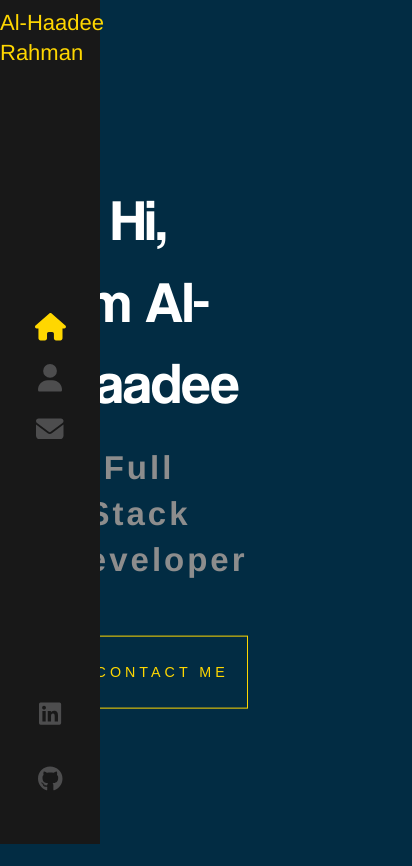
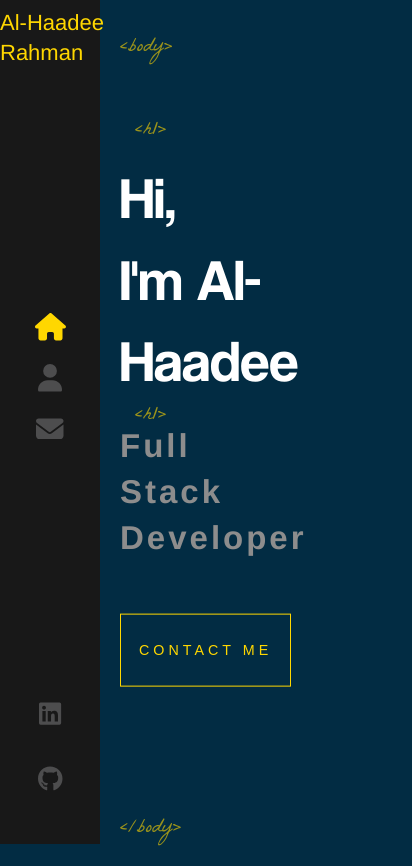
Before and after one commit to Alhaadee/portfolio, a React (Vite) app in the folder portfolio-website/: page / in a window 390 px wide. Shown: the whole page, 412 px wide, since content can reach past the window. Built offline with nearby package versions, Linux system fonts and the light colour scheme.

Commit message:
adds media query and styling

```diff
--- a/portfolio-website/src/App.css
+++ b/portfolio-website/src/App.css
@@ -18,9 +18,7 @@
 }
 
 #root {
-  max-width: 1280px;
-  margin: 0 auto;
-  padding: 2rem;
+  margin: auto;
   text-align: center;
 }
 
--- a/portfolio-website/src/components/Home/Home.jsx
+++ b/portfolio-website/src/components/Home/Home.jsx
@@ -9,7 +9,6 @@
             <h1> Hi, <br /> I'm
                 Al-Haadee
                 <br />
-
             </h1>
             <h2>Full Stack Developer</h2>
             <Link to="/contact" className="flat-button">CONTACT ME</Link>
--- a/portfolio-website/src/components/Home/home.css
+++ b/portfolio-website/src/components/Home/home.css
@@ -1,10 +1,12 @@
 .home-page .text-zone {
     position: absolute;
-    left: 10%;
+    left: 20%;
     top: 50%;
     transform: translateY(-50%);
     width: 40%;
+    text-align: left;
 }
+
 
 h1 {
     color: white;
@@ -13,6 +15,32 @@
     font-weight: 400;
     font-family: 'Coolvetica';
 }
+
+h1::before {
+    content: '<h1>';
+    font-family: 'La Belle Aurore';
+    color: #ffd700;
+    font-size: 1.8rem;
+    position: absolute;
+    margin-top: -40px;
+    left: 15px;
+    opacity: 0.6;
+}
+
+h1::after {
+    content: '<h1>';
+    font-family: 'La Belle Aurore';
+    color: #ffd700;
+    font-size: 1.8rem;
+    position: absolute;
+    margin-top: 0px;
+    left: 15px;
+    opacity: 0.6;
+    animation: fadeIN 1S 1.7S backwards;
+}
+
+
+
 
 h2 {
     font: 'sans-serif';
@@ -36,7 +64,6 @@
     margin-top: 25px;
     animation: fadeIn 1s 1.8s backwards;
     white-space: nowrap;
-    left: 10%;
 
 }
 
@@ -44,3 +71,10 @@
     background: #ffd700;
     color: #333;
 }
+
+@media screen and (max-width: 600px) {
+    .home-page .text-zone {
+        left: 120px;
+
+    }
+  }
--- a/portfolio-website/src/components/Layout/Layout.css
+++ b/portfolio-website/src/components/Layout/Layout.css
@@ -3,6 +3,23 @@
     height: 100%;
     position: absolute;
 }
+
+.top-tags {
+    bottom: auto;
+    top: 35px;
+}
+
+.tags {
+    color: #ffd700;
+    opacity: 0.6;
+    position: absolute;
+    bottom: 0;
+    left: 120px;
+    font-size: 1.8rem;
+    font-family: 'La Belle Aurore';
+}
+
+
 
 .container {
     width: 100%;
--- a/portfolio-website/src/components/Layout/Layout.jsx
+++ b/portfolio-website/src/components/Layout/Layout.jsx
@@ -9,8 +9,9 @@
     <div className='App'>
       <Sidebar/>
       <div className='page'>
+        <span className='tags top-tags'>&lt;body&gt;</span>
         <Outlet/>
-
+        <span className='tags bottom-tags'>&lt;/body&gt;</span>
       </div>
     </div>
 
```
